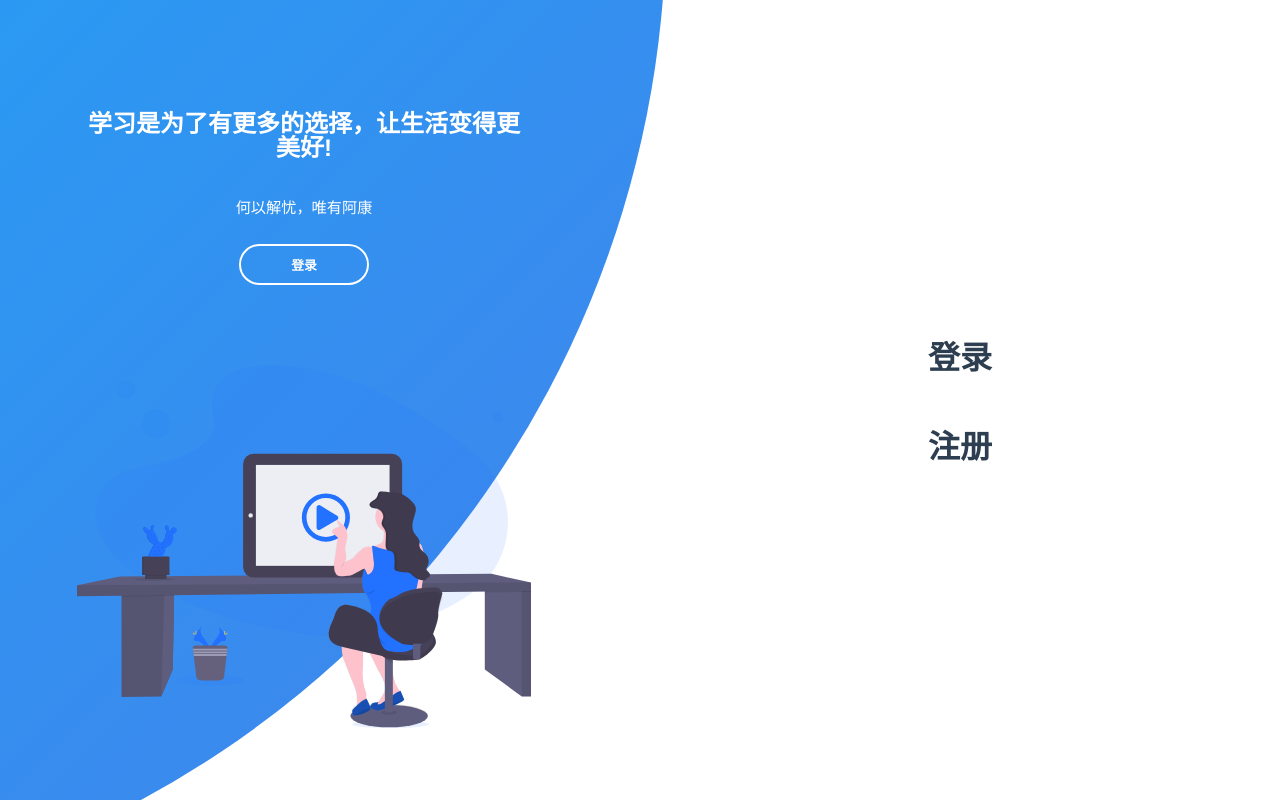
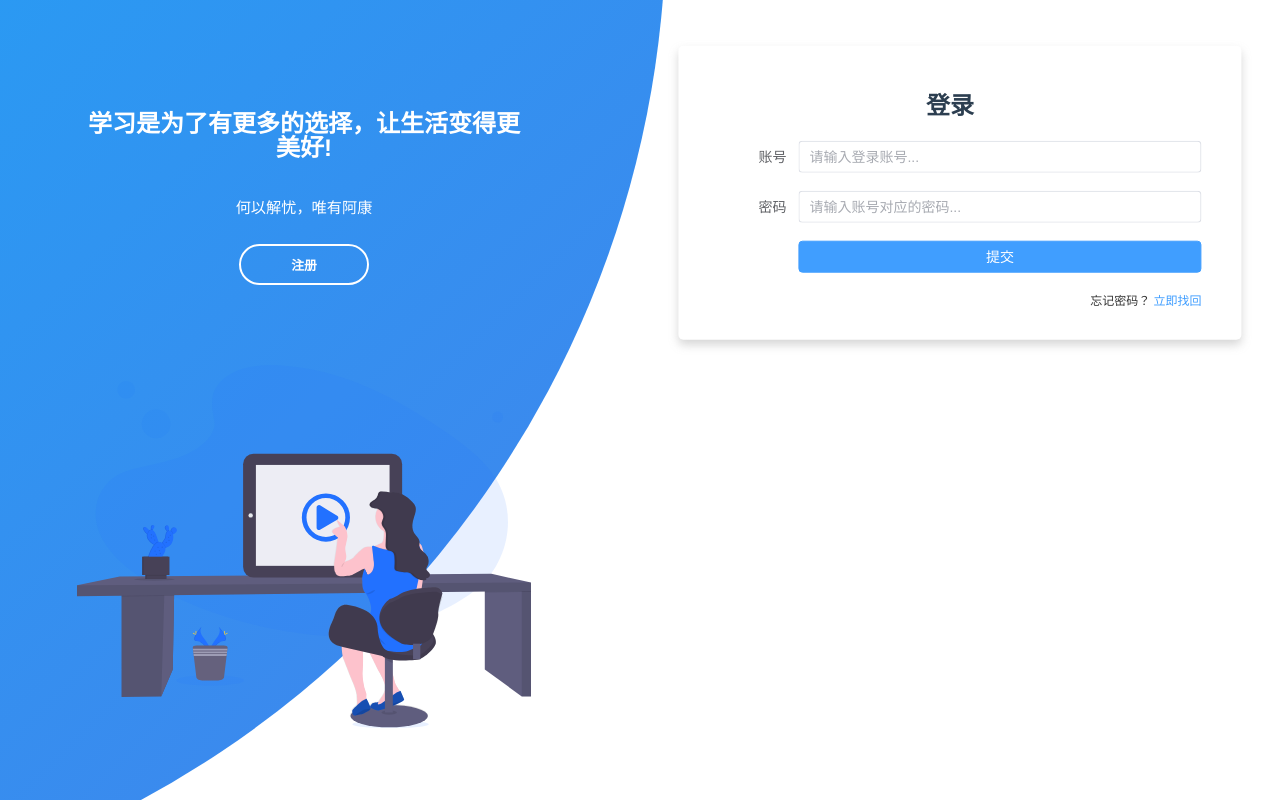
Before and after one commit to liaozhimingandy/vue_app, a Vue app: page /login in a window 1280 px wide. Built offline with nearby package versions, Linux system fonts and the light colour scheme.

Commit message:
优化登录页面

```diff
--- /dev/null
+++ b/src/components/LoginForm.vue
@@ -0,0 +1,48 @@
+<template>
+    <el-form
+            ref="loginUserRef"
+            label-width="100px"
+            class="loginForm sign-in-form"
+    >
+        <h2>登录</h2>
+        <el-form-item label="账号" prop="email">
+            <el-input v-model="user"
+                      placeholder="请输入登录账号..."
+            ></el-input>
+        </el-form-item>
+        <el-form-item label="密码" prop="password">
+            <el-input
+                    type="password" v-model="password"
+                    placeholder="请输入账号对应的密码..."
+            ></el-input>
+        </el-form-item>
+        <el-form-item>
+            <el-button type="primary" class="submit-btn">提交</el-button>
+        </el-form-item>
+        <!-- 找回密码 -->
+        <div class="tiparea">
+            <p>忘记密码？ <a>立即找回</a></p>
+        </div>
+    </el-form>
+</template>
+
+<script setup>
+    import {ref} from 'vue'
+
+    const user = ref('')
+    const password = ref('')
+</script>
+
+<style>
+    .submit-btn {
+        width: 100%;
+    }
+    .tiparea {
+        text-align: right;
+        font-size: 12px;
+        color: #333;
+    }
+    .tiparea p a {
+        color: #409eff;
+    }
+</style>
--- /dev/null
+++ b/src/components/SignupForm.vue
@@ -0,0 +1,51 @@
+<template>
+  <el-form
+    ref="zhuceUserRef"
+    label-width="120px"
+    class="registerForm sign-up-form"
+  >
+    <h2>注册</h2>
+    <el-form-item label="用户名" prop="name">
+      <el-input  placeholder="请输入用户名"></el-input>
+    </el-form-item>
+    <el-form-item label="邮箱" prop="email">
+      <el-input
+        placeholder="请输入 Email..."
+      ></el-input>
+    </el-form-item>
+    <el-form-item label="密码" prop="password">
+      <el-input
+        type="password"
+        placeholder="请输入密码"
+      ></el-input>
+    </el-form-item>
+    <el-form-item label="确认密码" prop="password2">
+      <el-input
+        type="password"
+        placeholder="请输入密码"
+      ></el-input>
+    </el-form-item>
+
+    <el-form-item label="选择身份">
+      <el-select  placeholder="请选择身份">
+        <el-option label="管理员" value="admin"></el-option>
+        <el-option label="用户" value="user"></el-option>
+        <el-option label="游客" value="visitor"></el-option>
+      </el-select>
+    </el-form-item>
+    <el-form-item>
+      <el-button
+        type="primary"
+        class="submit-btn"
+        >注册</el-button
+      >
+    </el-form-item>
+  </el-form>
+</template>
+
+<script lang="ts" setup>
+
+</script>
+
+<style>
+</style>
--- a/src/router/index.js
+++ b/src/router/index.js
@@ -10,6 +10,7 @@ const routes = [
     {path: '/about', component: about, name:'about'},
     {path: '/user/:id', component: () => import("../view/user.vue"), name:'user'},
     {path: '/login', component: () => import("../view/login.vue"), name:'login'},
+     {path: '/demo', component: () => import("../components/SignupForm.vue"), name:'demo'},
     {path: '/:catchALL(.*)',  component: () => import("../view/404.vue")},
 ];
 
--- a/src/view/login.vue
+++ b/src/view/login.vue
@@ -4,10 +4,9 @@
     <div class="forms-container">
       <div class="signin-signup">
         <!-- 登录 -->
-        <h1>登录</h1>
-<!--        <LoginForm :loginUser="loginUser" :rules="rules" />-->
+        <LoginForm/>
         <!-- 注册 -->
-        <h1>注册</h1>
+        <SignupForm/>
 <!--        <ZhuceForm :zhuceUser="zhuceUser" :zhuceRules="zhuceRules"/>-->
       </div>
     </div>
@@ -17,7 +16,7 @@
         <div class="content">
           <h3>学习是为了有更多的选择，让生活变得更美好!</h3>
           <p>何以解忧，唯有阿康</p>
-          <button @click="sign_mode = !sign_mode" class="btn transparent">登录</button>
+          <button @click="sign_mode = !sign_mode" class="btn transparent">注册</button>
         </div>
         <img src="@/assets/img/register.svg" class="image" alt="">
       </div>
@@ -25,7 +24,7 @@
         <div class="content">
           <h3>一般人都这么想，所以也就是个一般人了</h3>
           <p>何以解忧，唯有阿康</p>
-          <button  @click="sign_mode = !sign_mode" class="btn transparent">注册</button>
+          <button  @click="sign_mode=!sign_mode" class="btn transparent">登录</button>
         </div>
         <img src="@/assets/img/log.svg" class="image" alt="">
       </div>
@@ -34,7 +33,9 @@
 </template>
 
 <script setup>
-  import { ref, reactive  } from 'vue'
+  import { ref } from 'vue'
+  import LoginForm from '../components/LoginForm.vue'
+  import SignupForm from '../components/SignupForm.vue'
   const sign_mode = ref(false) //  登录注册切换动效
 
 </script>
```
